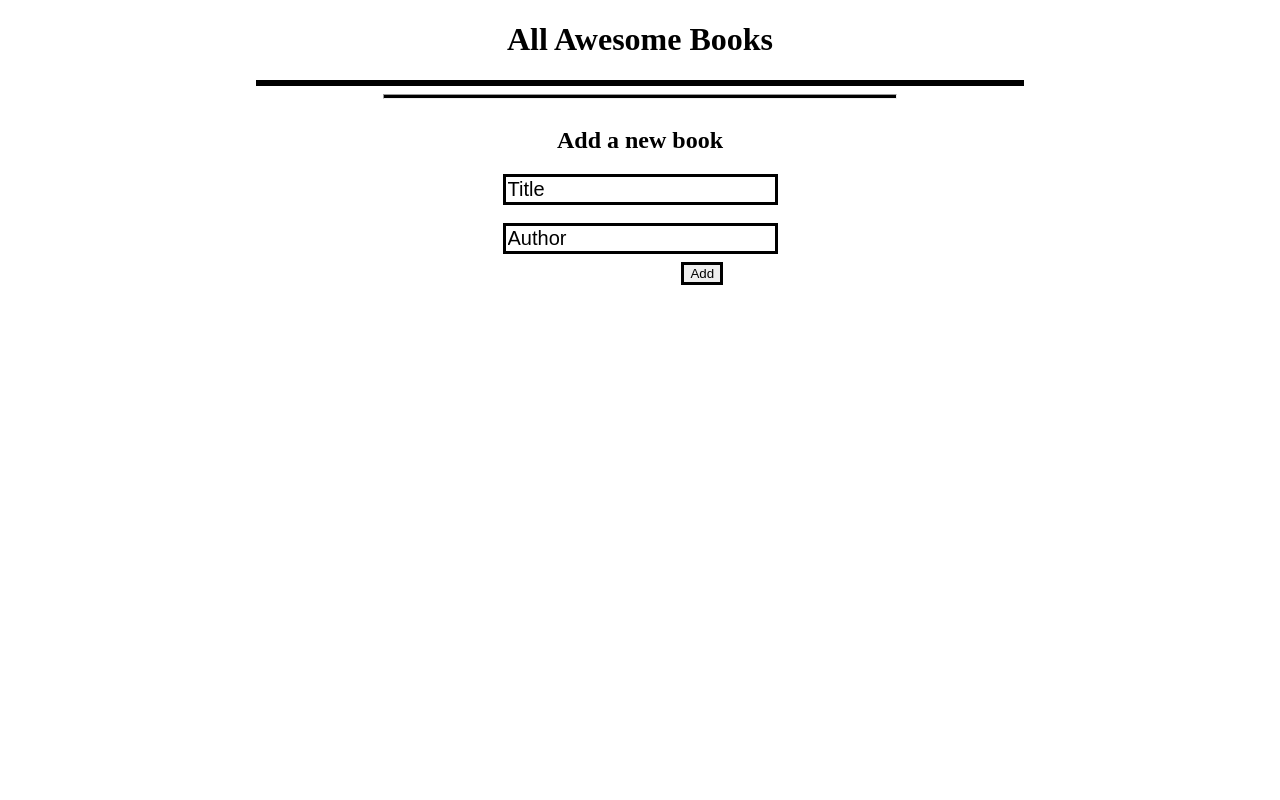
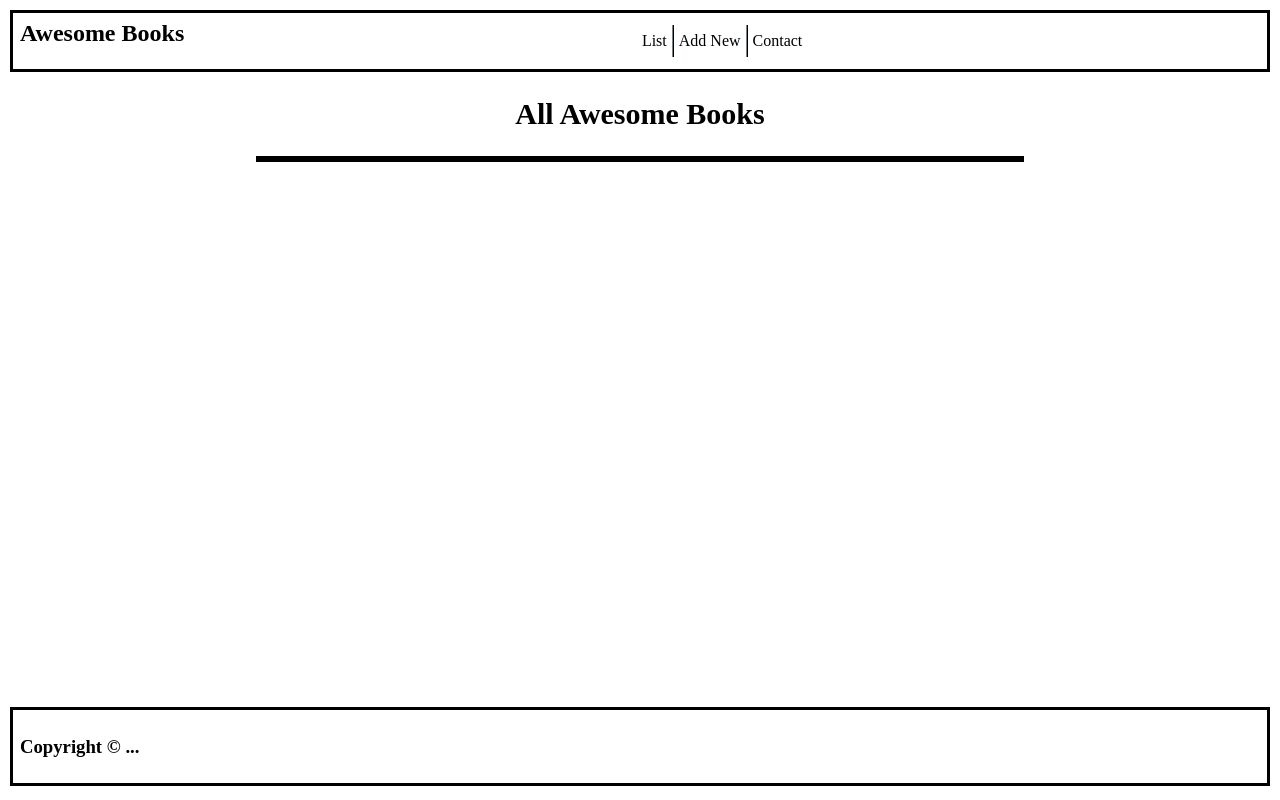
Before and after one commit to helina42/Library, a website: page index.html in a window 1280 px wide. Drawn offline with Linux system fonts and the light colour scheme.

Commit message:
Add navigation and style

```diff
--- a/index.html
+++ b/index.html
@@ -8,6 +8,25 @@
     <title>Awesome Books</title>
 </head>
 <body>
+
+  <div class="toolbar">
+    <h2>Awesome Books</h2>
+    <div class="navbar">
+    <nav>
+      <ul class="nav">
+        <li><a href="#" id="List" onclick="navigation('show-book')">List</a></li>
+        <hr>
+        <li><a href="#" id="Addnew" onclick="navigation('form')">Add New</a></li>
+        <hr>
+        <li><a href="#" id="Contact" onclick="navigation('contact')">Contact</a></li>
+      </ul>
+    </nav>
+  </div>
+  <p id="date" class="date"></p>
+  </div>
+
+
+  <section class="main-section">
     <div class = "header">
         <h1>All Awesome Books</h1>
       </div>
@@ -15,16 +34,31 @@
         <ul id="book-list">
         </ul>
       </div>
-      <hr>
+
       <div class="form-container">
     <form class="form">
-      <h2>Add a new book</h2>
         <input type="text" placeholder="Title" class="title"/> <br>
         <input type="text" placeholder="Author" class="author"/>
+        <button type="button" class="addBook">Add</button>
+    </form>
 
-    </form>
-    <button type="button" class="addBook">Add</button>
   </div>
+  <div id="contact" class="contact">
+    <p>
+      If you have any questions or you just want to say "Hello".
+      You can reach us to.
+    </p>
+    <ul class="contactul">
+      <li>Our email: <a href="#">mail@mail.com</a></li>
+      <li>Our twitter: <a href="#">@awesomeBooks</a></li>
+      <li>Our github: <a href="#">@awesomeBooks</a></li>
+    </ul>
+  </div>
+</section>
+  <footer class="footer">
+    <h3>Copyright &copy; ...</h3>
+  </footer>
+  <script src="https://cdn.jsdelivr.net/npm/luxon@2.0.2/build/global/luxon.min.js"></script>
         <script type ="text/javascript" src="./js/script.js"></script>
 </body>
 </html>
--- a/js/script.js
+++ b/js/script.js
@@ -73,3 +73,41 @@ window.onload = () => {
     UI(book);
   });
 };
+
+function navigation(section) {
+  const List = document.querySelector('#show-book');
+  const Form = document.querySelector('.form');
+  const Contact = document.querySelector('.contact');
+  const heading = document.querySelector('.header');
+
+  switch (section) {
+    case 'show-book':
+      List.style.display = 'block';
+      Form.style.display = 'none';
+      Contact.style.display = 'none';
+      heading.innerHTML = 'All Awesome Books';
+      break;
+
+    case 'form':
+      List.style.display = 'none';
+      Form.style.display = 'block';
+      Contact.style.display = 'none';
+      heading.innerHTML = 'Add a New Book';
+      break;
+
+    case 'contact':
+      List.style.display = 'none';
+      Form.style.display = 'none';
+      Contact.style.display = 'block';
+      heading.innerHTML = 'Contact Information';
+      break;
+
+    default: break;
+  }
+}
+
+function setDate() {
+  const date = document.getElementById('date');
+  const { DateTime } = luxon;
+  date.innerHTML = DateTime.now().toFormat('LLL dd yyyy, t');
+}
--- a/style.css
+++ b/style.css
@@ -1,10 +1,14 @@
 body {
   margin: 0;
   padding: 0;
+
 }
 
 .header {
   text-align: center;
+  font-size: 20px;
+  font-weight: bold;
+  margin-bottom: 10px;
 }
 
 ul {
@@ -64,6 +68,7 @@ input {
   font-size: 20px;
   font-weight: 500;
   border: 3px solid black;
+  margin-bottom: 5px;
 }
 
 input::placeholder {
@@ -90,3 +95,99 @@ li > h3 {
 li > button {
   margin: 5px;
 }
+
+.toolbar {
+  display: flex;
+  border: 3px solid black;
+  justify-content: space-between;
+  padding: 7px;
+  margin: 10px;
+}
+
+.nav {
+  display: flex;
+  flex-direction: row;
+  border: 0;
+  margin: 0;
+}
+
+.nav > ul {
+  margin: 0;
+}
+
+.nav > li {
+  list-style: none;
+  text-decoration: none;
+  background-color: #fff;
+  color: black;
+}
+
+a {
+  color: black;
+}
+
+a:hover {
+  color: blue;
+}
+
+a:active {
+  color: red;
+}
+
+.nav > hr {
+  border:none;
+  border-left: 1px solid hsla(200, 10%, 50%,100);
+  height: 4vh;
+  width: 1px;
+  margin: 5px;
+}
+
+#List {
+  text-decoration: none;
+}
+
+#Addnew {
+  text-decoration: none;
+}
+
+#Contact {
+  text-decoration: none;
+}
+
+.form {
+  display: none;
+}
+
+.contact {
+  display: none;
+}
+
+.main-section{
+  height: 75vh;
+}
+.footer {
+  /* position: fixed; */
+  bottom: 0;
+  border: 3px solid black;
+  padding: 7px;
+  margin: 10px;
+  /* width: 93%; */
+  background-color: white;
+}
+
+.contact p {
+  text-align: center;
+  margin: 0 10%;
+}
+
+.contact > ul {
+  border: 0;
+  margin-top: 3%;
+}
+
+.contact > ul > li {
+  align-self: center;
+  background-color: #fff;
+  color: black;
+  display: list-item;
+}
```
